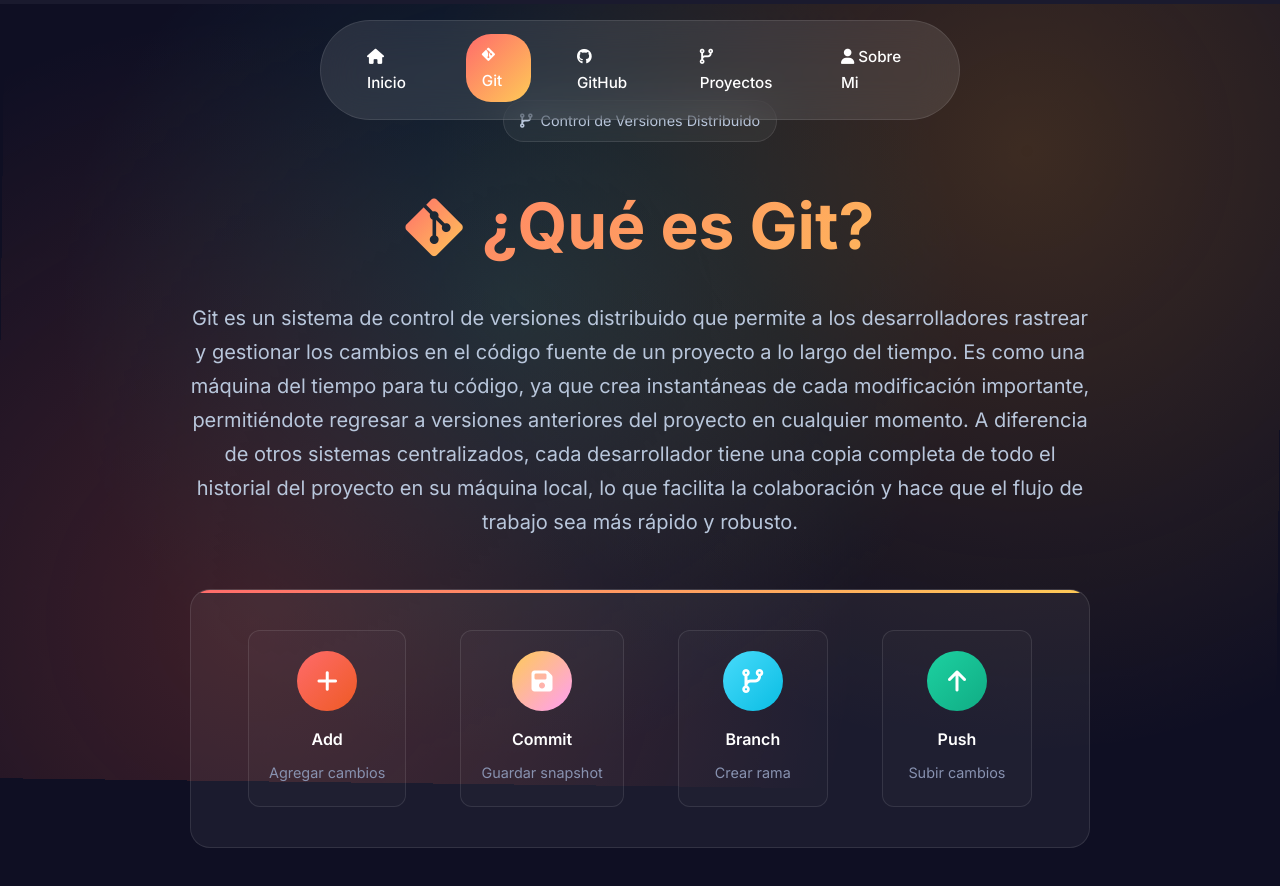
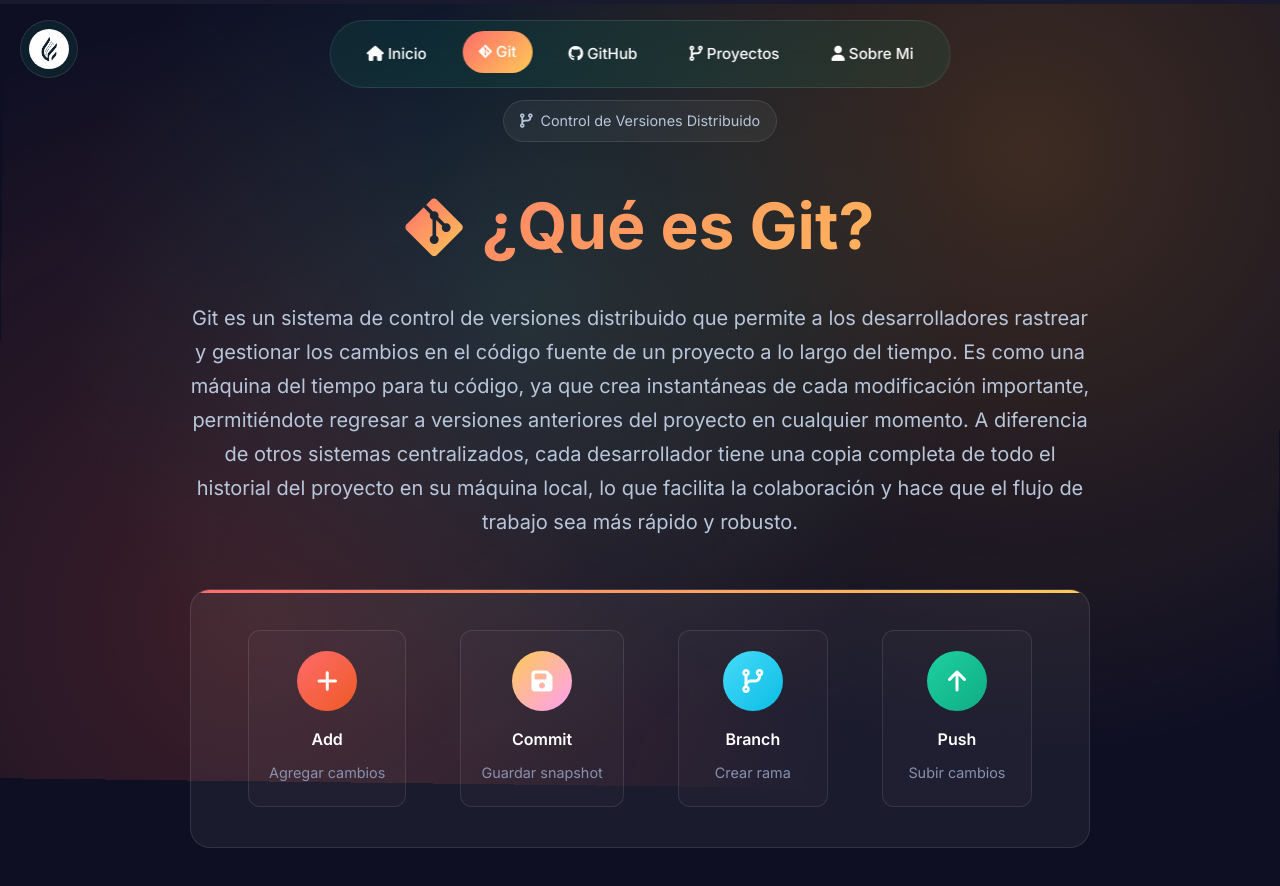
Before and after one commit to DiegoFlores2025/aplicaciones2025, a plain HTML site: page git/index.html in a window 1280 px wide. Shown: the top 886 px of the page. Drawn offline with Linux system fonts and the light colour scheme.

Commit message:
Update index.html

```diff
--- a/git/index.html
+++ b/git/index.html
@@ -663,9 +663,63 @@
                 padding: 40px 0;
             }
         }
+
+        /* Logo */
+        .navbar-logo {
+            position: fixed;
+            top: 20px;
+            left: 20px;
+            z-index: 1001;
+            background: rgba(16, 185, 129, 0.1);
+            backdrop-filter: blur(20px);
+            border: 1px solid var(--border-color);
+            border-radius: 50px;
+            padding: 8px;
+            transition: var(--transition);
+            display: flex;
+            align-items: center;
+            justify-content: center;
+        }
+
+        .navbar-logo.scrolled {
+            top: 10px;
+            box-shadow: var(--shadow-light);
+        }
+
+        .navbar-logo img {
+            width: 40px;
+            height: 40px;
+            border-radius: 50%;
+            object-fit: cover;
+            transition: var(--transition);
+        }
+
+        .navbar-logo:hover img {
+            transform: scale(1.05) rotate(5deg);
+        }
+
+        /* Navigation */
+        .navbar {
+            position: fixed;
+            top: 20px;
+            left: 50%;
+            transform: translateX(-50%);
+            background: rgba(16, 185, 129, 0.1);
+            backdrop-filter: blur(20px);
+            border: 1px solid var(--border-color);
+            border-radius: 50px;
+            padding: 12px 20px;
+            display: flex;
+            gap: 20px;
+            z-index: 1000;
+            transition: var(--transition);
+        }
     </style>
 </head>
 <body>
+    <div class="navbar-logo" id="navbarLogo">
+        <img src="../img/upla.png" alt="Tu Logo" id="logoImg">
+    </div>
     <div class="scroll-indicator">
         <div class="scroll-progress" id="scrollProgress"></div>
     </div>
```
